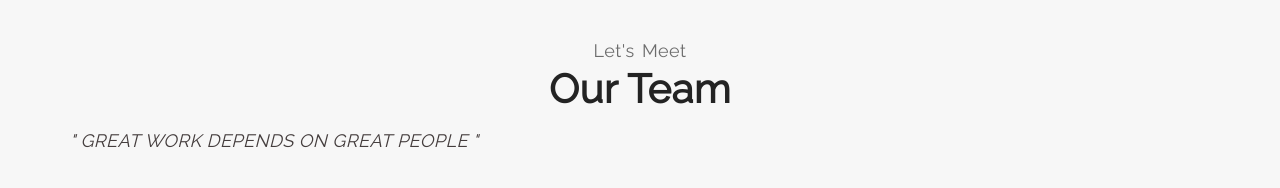
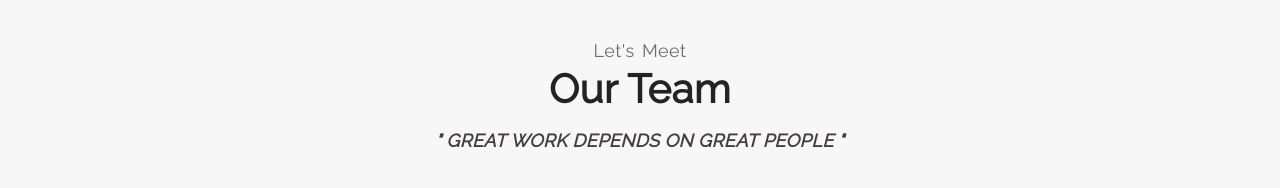
Before and after one commit to teja8352/ikaee.github.io, a plain HTML site: page index.html in a window 1280 px wide. Shown: the part 1729-1917 px from the top of the page. Drawn offline with nearby package versions, Linux system fonts and the light colour scheme.

Commit message:
add qoute css class

```diff
--- a/asset/css/main.css
+++ b/asset/css/main.css
@@ -3,6 +3,10 @@
     padding: 0 15px;
     max-width:1200px;
     margin-left: auto;
+}
+.qoute {
+  text-align: center;
+  font-weight: bold;
 }
 body {
   color:#443d3d;
```
